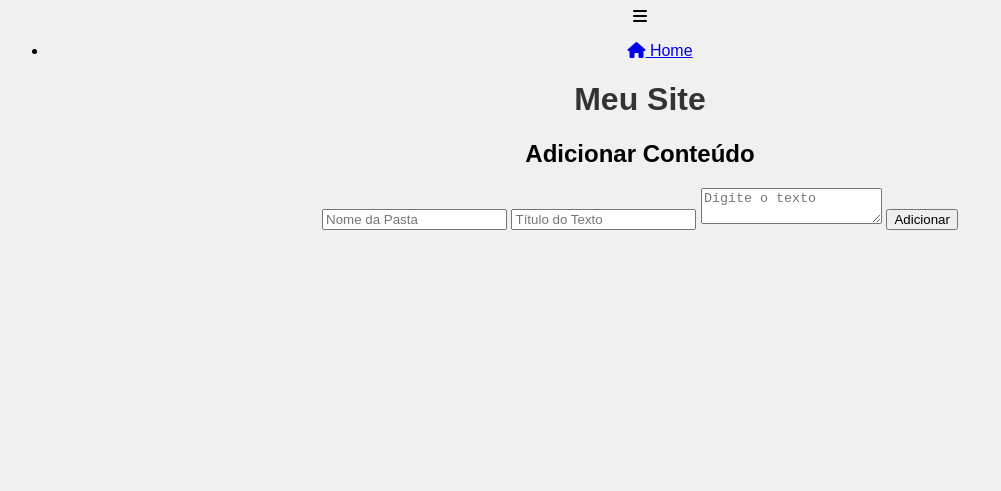
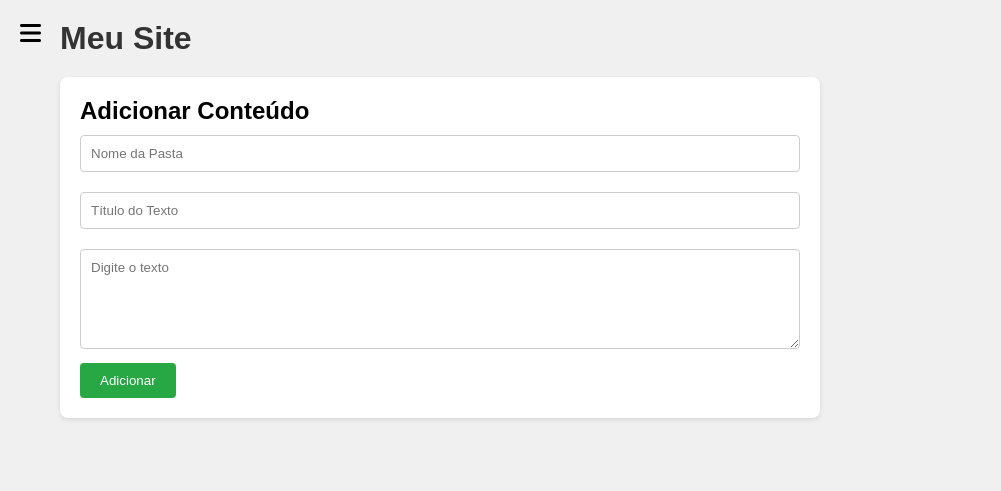
Before and after one commit to diegossami-tech/Poetrytest1, a plain HTML site: page index.html in a window 1280 px wide. Shown: the whole page, without its empty margins (0-1001 px from the left). Drawn offline with Linux system fonts and the light colour scheme.

Commit message:
Update style.css

```diff
--- a/style.css
+++ b/style.css
@@ -1,8 +1,136 @@
+* {
+  margin: 0;
+  padding: 0;
+  box-sizing: border-box;
+  font-family: Arial, sans-serif;
+}
+
 body {
-  font-family: Arial, sans-serif;
   background-color: #f0f0f0;
-  text-align: center;
 }
+
+/* Menu Hambúrguer */
+.hamburger {
+  position: fixed;
+  top: 20px;
+  left: 20px;
+  font-size: 24px;
+  cursor: pointer;
+  z-index: 1000;
+}
+
+.sidebar {
+  position: fixed;
+  top: 0;
+  left: -250px; /* Escondido por padrão */
+  width: 250px;
+  height: 100%;
+  background-color: #333;
+  color: white;
+  transition: left 0.3s ease;
+}
+
+.sidebar.active {
+  left: 0; /* Mostra o menu */
+}
+
+.sidebar ul {
+  list-style: none;
+  padding: 20px;
+}
+
+.sidebar ul li {
+  margin: 15px 0;
+}
+
+.sidebar ul li a {
+  color: white;
+  text-decoration: none;
+  font-size: 18px;
+}
+
+.sidebar ul li a i {
+  margin-right: 10px;
+}
+
+/* Container Principal */
+.container {
+  margin-left: 40px;
+  padding: 20px;
+  max-width: 800px;
+}
+
 h1 {
   color: #333;
+  margin-bottom: 20px;
 }
+
+/* Formulário */
+.form-container {
+  background-color: white;
+  padding: 20px;
+  border-radius: 8px;
+  box-shadow: 0 2px 5px rgba(0,0,0,0.1);
+  margin-bottom: 30px;
+}
+
+.form-container input,
+.form-container textarea {
+  width: 100%;
+  padding: 10px;
+  margin: 10px 0;
+  border: 1px solid #ccc;
+  border-radius: 4px;
+}
+
+.form-container textarea {
+  height: 100px;
+}
+
+.form-container button {
+  padding: 10px 20px;
+  background-color: #28a745;
+  color: white;
+  border: none;
+  border-radius: 4px;
+  cursor: pointer;
+}
+
+.form-container button:hover {
+  background-color: #218838;
+}
+
+/* Área de Exibição de Conteúdo */
+#contentDisplay {
+  max-height: 60vh; /* Limita altura para rolagem */
+  overflow-y: auto; /* Habilita scroll vertical */
+  padding: 10px;
+}
+
+.folder {
+  background-color: white;
+  padding: 15px;
+  margin-bottom: 15px;
+  border-radius: 8px;
+  box-shadow: 0 2px 5px rgba(0,0,0,0.1);
+  transition: transform 0.2s, box-shadow 0.2s;
+}
+
+.folder:hover {
+  transform: scale(1.02); /* Efeito de zoom ao passar o mouse */
+  box-shadow: 0 4px 10px rgba(0,0,0,0.2);
+}
+
+.folder h2 {
+  color: #007bff;
+  margin-bottom: 10px;
+}
+
+.folder h3 {
+  color: #333;
+  margin-bottom: 5px;
+}
+
+.folder p {
+  color: #555;
+}
```
